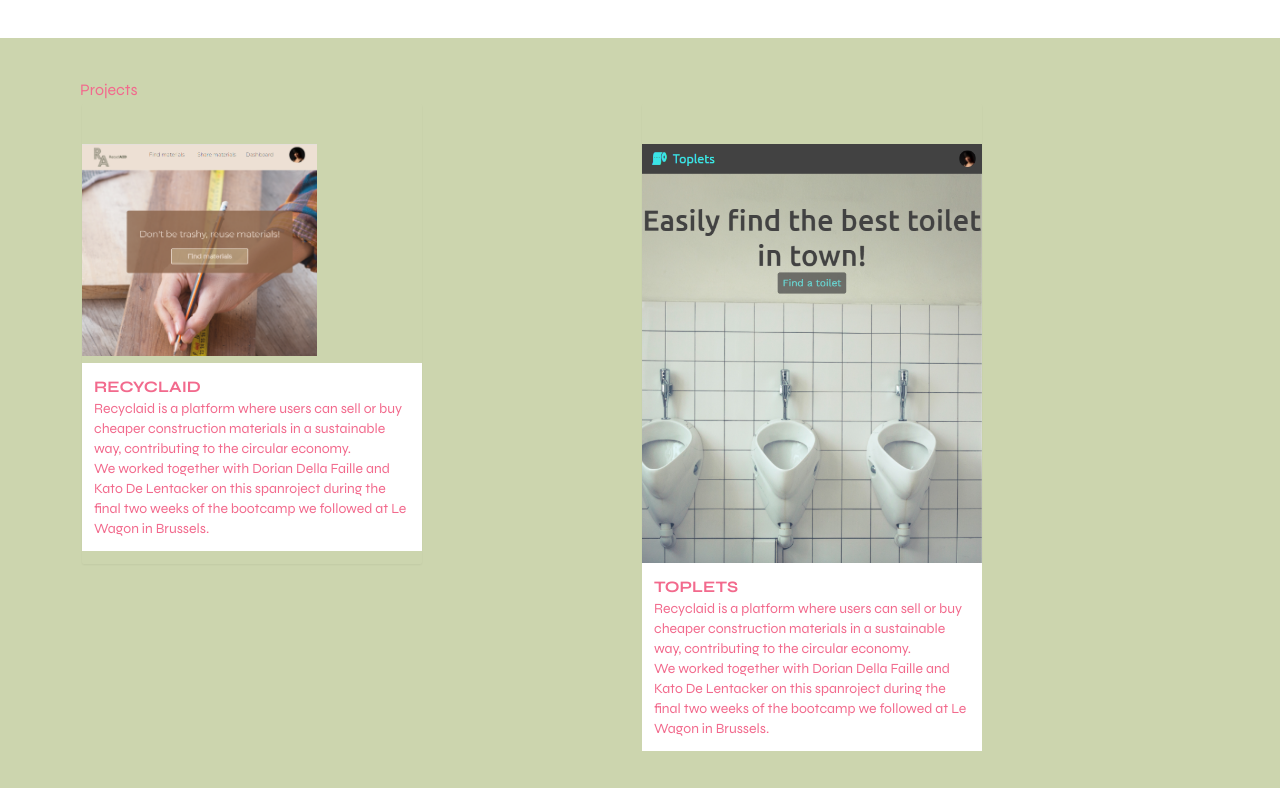
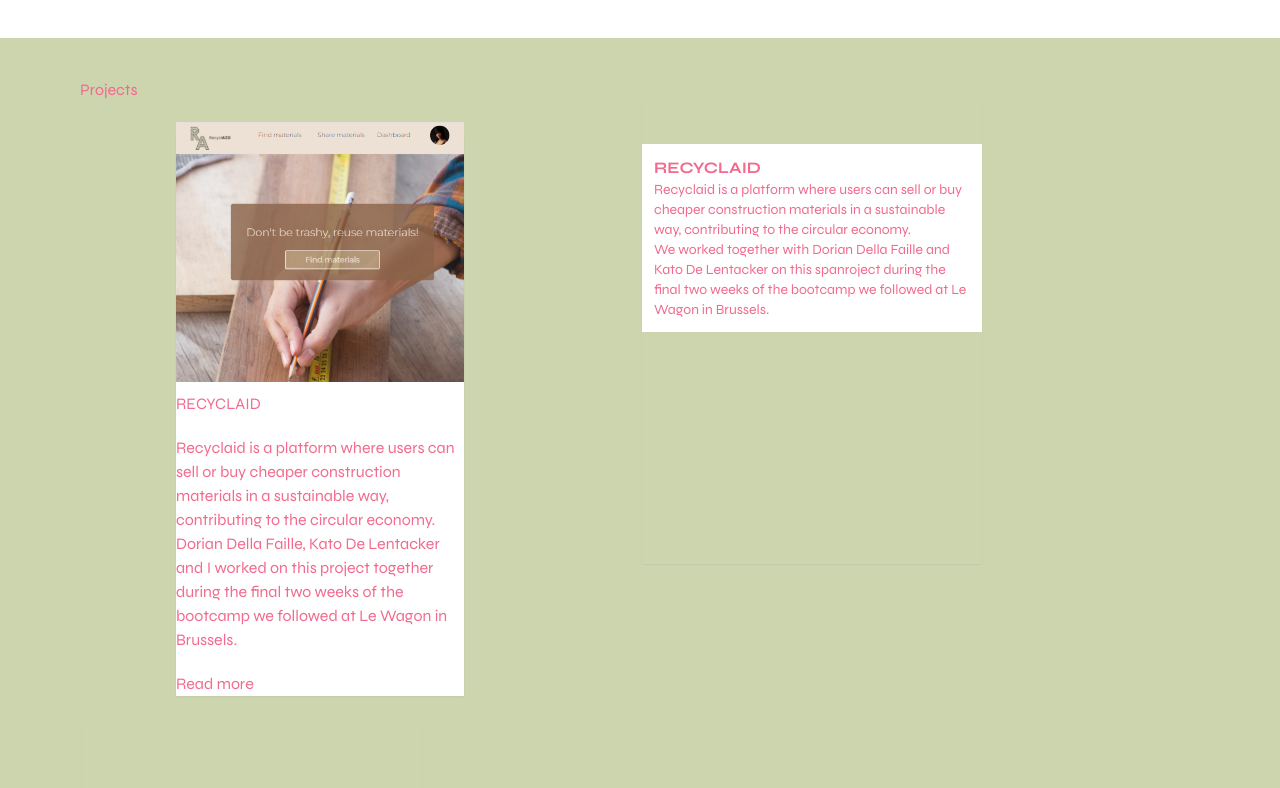
Before and after one commit to quynpham/qap-portfolio, a React (Create React App) app: page / in a window 1280 px wide. Shown: the part 1332-2120 px from the top of the page. Built offline with nearby package versions, Linux system fonts and the light colour scheme.

Commit message:
Styling card

```diff
--- a/src/components/Projects.js
+++ b/src/components/Projects.js
@@ -7,11 +7,21 @@
     <section id="projects" className="h-screen py-10 text-center md:px-20 md:text-left bg-pistachio text-framboise">
       <h2>Projects</h2>
       <div className="md:grid md:grid-cols-2">
+        <div class="flex flex-wrap justify-center width-full my-5 mr-20">
+          <div class="w-72 m-2.5 bg-white shadow-sm">
+            <figure class="card__thumb">
+              <img src={recyclaidpic} alt="recyclaidpic" className="-translate-y-2.5"/>
+              <figcaption className="hover:top-1/2 hover:-translate-y-1/2">
+                <h2 class="card__title">RECYCLAID</h2>
+                <p class="my-5">Recyclaid is a platform where users can sell or buy cheaper construction materials in a sustainable way, contributing to the circular economy. Dorian Della Faille, Kato De Lentacker and I worked on this project together during the final two weeks of the bootcamp we followed at Le Wagon in Brussels.</p>
+                <a href="http://www.recyclaid.xyz/" target="_blank" rel="noreferrer">Read more</a>
+              </figcaption>
+            </figure>
+          </div>
+        </div>
         <div className="py-10 flex flex-col w-[340px] h-[460px] m-0.5 border-0 shadow-sm rounded-sm text-base">
+          <span style={{backgroundImage:`url(${recyclaidpic})`, backgroundRepeat:"no-repeat" ,backgroundSize:"contain", width:340}}></span>
           <a href="http://www.recyclaid.xyz/" target="_blank" rel="noreferrer">
-            <span className="box-border relative inline-block min-h-full">
-              <img src={recyclaidpic} alt="recyclaid homepage" className="absolute box-border block m-auto min-h-full max-h-full min-w-max max-w-max"/>
-            </span>
             <div className="p-3 flex flex-col bg-white">
               <h3 className="font-bold">RECYCLAID</h3>
               <span className="text-sm">Recyclaid is a platform where users can sell or buy cheaper construction materials in a sustainable way, contributing to the circular economy.</span>
@@ -21,7 +31,7 @@
         </div>
         <div className="py-10 flex flex-col w-[340px] h-[460px] m-0.5 border-0 shadow-sm rounded-sm text-base">
           <a href="https://toilets-airbnb.herokuapp.com/" target="_blank" rel="noreferrer">
-            <img src={toplets} alt="toplets homepage"/>
+            <span style={{backgroundImage:`url(${toplets})`}} className="box-border relative inline-block min-h-full"></span>
             <div className="p-3 flex flex-col bg-white">
               <h3 className="font-bold">TOPLETS</h3>
               <span className="text-sm">Recyclaid is a platform where users can sell or buy cheaper construction materials in a sustainable way, contributing to the circular economy.</span>
```
